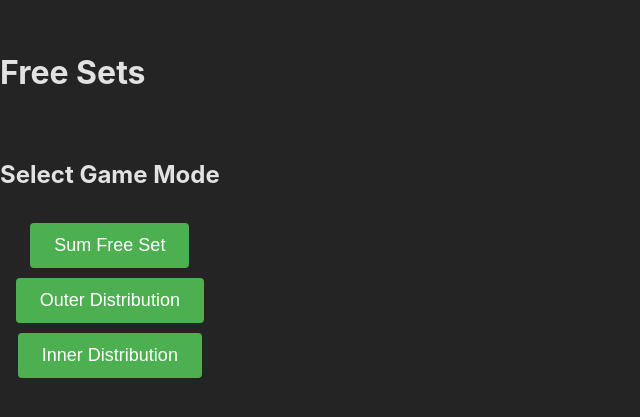
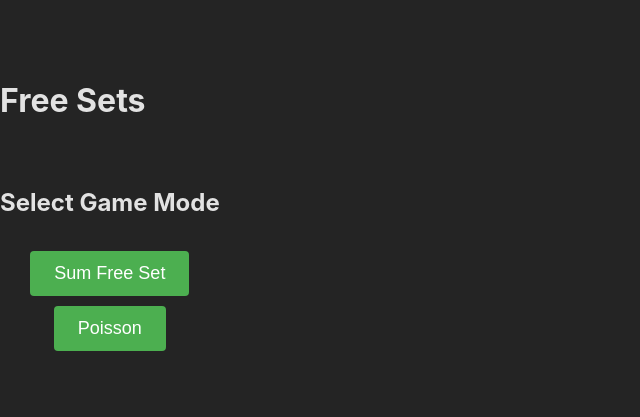
Before and after one commit to randomplayables/freesets, a React (Vite) app: page / in a window 1280 px wide. Shown: the part 177-594 px from the top of the page, without its empty margins (0-640 px from the left). Built offline with nearby package versions, Linux system fonts and the light colour scheme.

Commit message:
reduce game modes

```diff
--- a/src/App.tsx
+++ b/src/App.tsx
@@ -117,16 +117,13 @@ function App() {
         <div className="game-setup">
           <h2>Select Game Mode</h2>
           <button onClick={() => startGame('sum')}>Sum Free Set</button>
-          <button onClick={() => startGame('outerDist')}>Outer Distribution</button>
-          <button onClick={() => startGame('innerDist')}>Inner Distribution</button>
+          <button onClick={() => startGame('poisson')}>Poisson</button>
         </div>
       ) : (
         <>
           <div className="game-info">
             <h2>Round: {round}</h2>
-            <h3>Mode: {gameMode === 'sum' ? 'Sum Free Set' :
-                        gameMode === 'outerDist' ? 'Outer Distribution' :
-                        'Inner Distribution'}</h3>
+            <h3>Mode: {gameMode === 'sum' ? 'Sum Free Set' : 'Poisson'}</h3>
             <h3>Marbles: {marbleCount}</h3>
             <h3>Score: {gameData.totalScore}</h3>
           </div>
--- a/src/components/GameBoard.tsx
+++ b/src/components/GameBoard.tsx
@@ -432,41 +432,16 @@ const GameBoard = ({ marbleCount, partitionCount, gameMode, onWin, onLose, round
            for (let j = i; j < counts.length; j++) {
              const sum = counts[i] + counts[j];
              ops.push(sum);
-
-          // Check for overlaps
-          if (counts.includes(sum)) {
-            overlaps.push(sum);
+             if (counts.includes(sum)) overlaps.push(sum);
            }
          }
-      }
-    } else if (gameMode === 'outerDist') {
-      // Calculate all rpois(a) + rpois(b) for each pair
+       } else if (gameMode === 'poisson') {
+         // Calculate rpois(a + b) for each pair
          for (let i = 0; i < counts.length; i++) {
            for (let j = i; j < counts.length; j++) {
-          const poisA = poissonRandom(counts[i]);
-          const poisB = poissonRandom(counts[j]);
-          const sum = poisA + poisB;
-
-          ops.push(sum);
-
-          // Check for overlaps
-          if (counts.includes(sum)) {
-            overlaps.push(sum);
-          }
-        }
-      }
-    } else if (gameMode === 'innerDist') {
-      // Calculate all rpois(a + b) for each pair
-      for (let i = 0; i < counts.length; i++) {
-        for (let j = i; j < counts.length; j++) {
-          const innerSum = poissonRandom(counts[i] + counts[j]);
-
-          ops.push(innerSum);
-
-          // Check for overlaps
-          if (counts.includes(innerSum)) {
-            overlaps.push(innerSum);
-          }
+             const val = poissonRandom(counts[i] + counts[j]);
+             ops.push(val);
+             if (counts.includes(val)) overlaps.push(val);
            }
          }
        }
@@ -483,9 +458,7 @@ const GameBoard = ({ marbleCount, partitionCount, gameMode, onWin, onLose, round
       switch (gameMode) {
           case 'sum':
             return checkSumFreeSet(marbleCounts);
-      case 'outerDist':
-        return checkOuterDistribution(marbleCounts);
-      case 'innerDist':
+          case 'poisson':
             return checkInnerDistribution(marbleCounts);
           default:
             return false;
@@ -507,29 +480,6 @@ const GameBoard = ({ marbleCount, partitionCount, gameMode, onWin, onLose, round
     // Check if any sum is in the unique set
     for (const sum of sumPairs) {
       if (uniqueSet.includes(sum)) {
-        return false;
-      }
-    }
-
-    return true;
-  };
-
-  const checkOuterDistribution = (set: number[]) => {
-    // Implementation of Outer Dist condition
-    // Generate rpois(a) + rpois(b) for all pairs in the set
-    const outerSums = new Set<number>();
-
-    for (let i = 0; i < set.length; i++) {
-      for (let j = i; j < set.length; j++) {
-        const poisA = poissonRandom(set[i]);
-        const poisB = poissonRandom(set[j]);
-        outerSums.add(poisA + poisB);
-      }
-    }
-
-    // Check if any sum is in the original set
-    for (const sum of outerSums) {
-      if (set.includes(sum)) {
         return false;
       }
     }
--- a/src/components/GameControls.tsx
+++ b/src/components/GameControls.tsx
@@ -1,4 +1,3 @@
-// src/components/GameControls.tsx
 import { useState } from 'react';
 import '../styles/GameControls.css';
 
@@ -15,15 +14,14 @@ const GameControls = () => {
         <div className="help-content">
           <h3>How to Play Free Sets</h3>
           <ol>
-            <li>Draw partitions by clicking and dragging on the game board</li>
-            <li>Each round requires one more partition than the previous round</li>
-            <li>Once all partitions are drawn, start the simulation</li>
+            <li>Draw disjoint enclosures by clicking and dragging on the game board</li>
+            <li>Each round requires one more enclosure than the previous round</li>
+            <li>Once all enclosures are drawn, start the simulation</li>
             <li>Stop the simulation when you think the marbles are distributed in a way that meets the win condition</li>
             <li>Win conditions depend on the game mode:</li>
             <ul>
               <li><strong>Sum Free Set:</strong> The set of marble counts must not contain any sums of its own elements</li>
-              <li><strong>Outer Distribution:</strong> Uses Poisson distributions of pairs of marble counts</li>
-              <li><strong>Inner Distribution:</strong> Uses Poisson distributions of sums of marble counts</li>
+              <li><strong>Poisson:</strong> Uses rpois(a + b) for all a, b in S</li>
             </ul>
           </ol>
         </div>
--- a/src/components/SetResultDisplay.tsx
+++ b/src/components/SetResultDisplay.tsx
@@ -25,12 +25,10 @@ const SetResultDisplay = ({
         switch (gameMode) {
           case 'sum':
             return 'S + S';
-      case 'outerDist':
-        return 'rpois(a) + rpois(b) for all a,b in S';
-      case 'innerDist':
+          case 'poisson':
             return 'rpois(a + b) for all a,b in S';
           default:
-        return 'S * S';
+            return 'S + S';
       }
   };
 
@@ -73,9 +71,7 @@ const SetResultDisplay = ({
       {!isWinner && overlappingElements.length > 0 && (
         <div className="explanation">
           <p>
-            Your set is not a valid {gameMode === 'sum' ? 'sum-free set' :
-                                  gameMode === 'outerDist' ? 'outer distribution-free set' :
-                                  'inner distribution-free set'} because the
+          Your set is not a valid {gameMode === 'sum' ? 'sum-free set' : 'Poisson distribution-free set'} because the
           following elements appear in both sets: {overlappingElements.join(', ')}
           </p>
         </div>
--- a/src/types.ts
+++ b/src/types.ts
@@ -1,4 +1,4 @@
-export type GameMode = 'sum' | 'outerDist' | 'innerDist';
+export type GameMode = 'sum' | 'poisson';
 
 export interface Marble {
   id: number;
```
Lines whose indentation alone changed are shown as unchanged.
